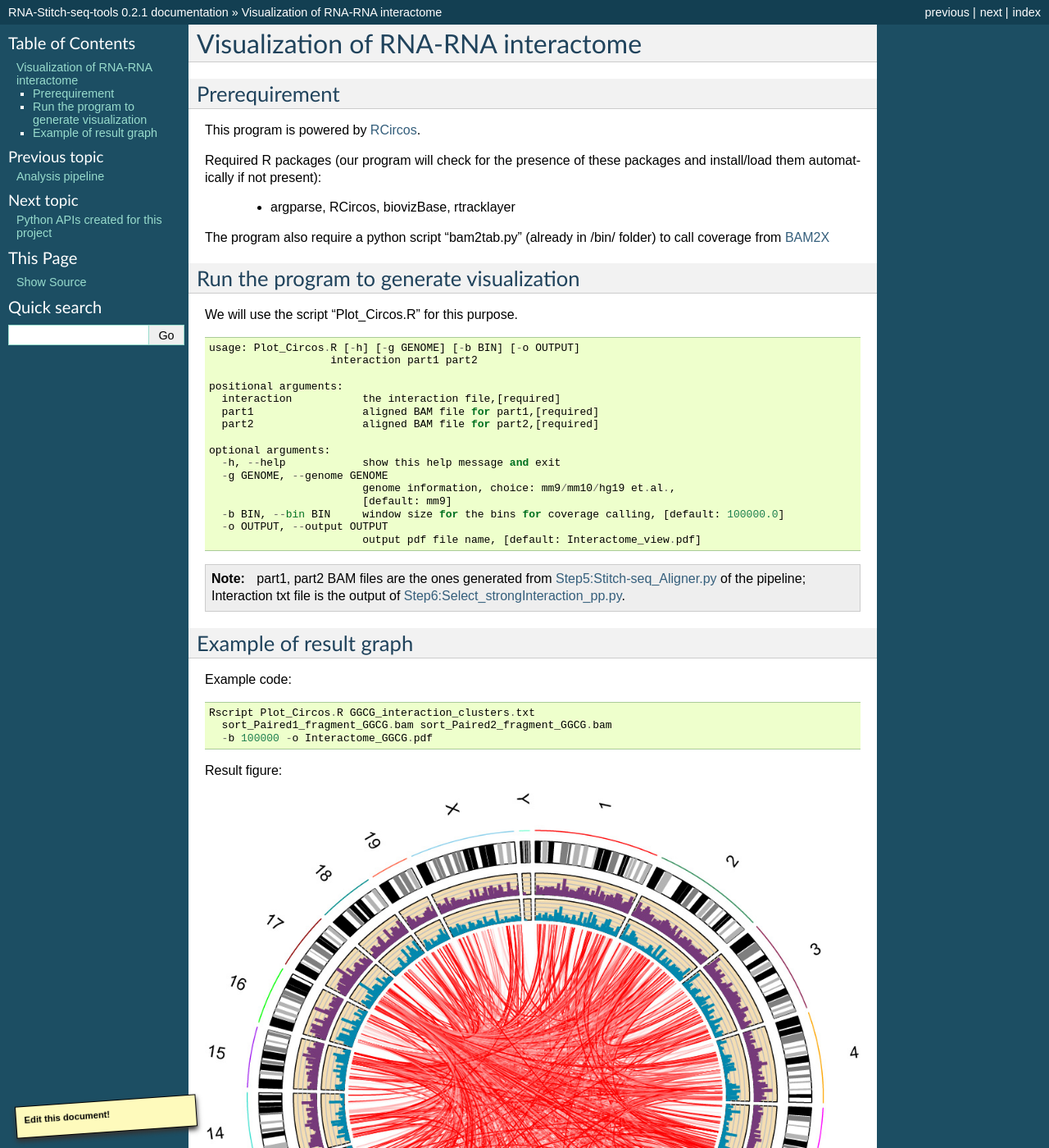
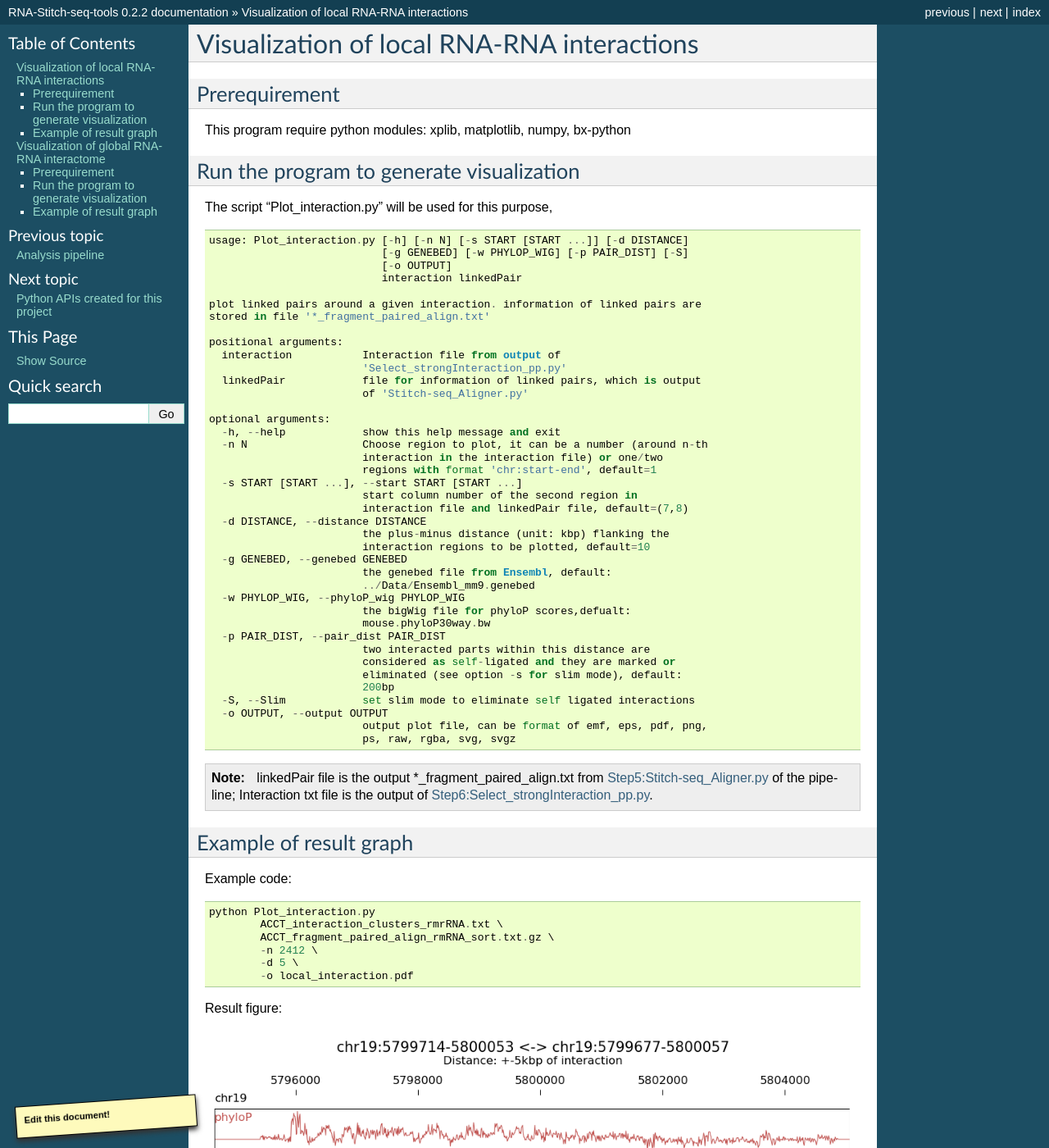
Before and after one commit to yu68/RNA-Hi-C, a Sphinx documentation site: the page built from doc/source/Visualization.rst, in a window 1280 px wide and 1400 px high. Shown: the whole window at 82% size. Built offline with Sphinx 7.4.7, drawn with Linux system fonts in a browser that asks for light colours; formulas are drawn with MathJax 3; comment, search, counter and statistics services are not loaded; some of the changed text lies outside the part shown.

Commit message:
modify documents to include Plot_interaction

```diff
--- a/doc/source/Visualization.rst
+++ b/doc/source/Visualization.rst
@@ -1,8 +1,97 @@
 .. _Visualization:
 
-====================================
-Visualization of RNA-RNA interactome
-====================================
+===========================================
+Visualization of local RNA-RNA interactions
+===========================================
+
+Prerequirement
+--------------
+
+This program require python modules: xplib, matplotlib, numpy, bx-python
+
+.. _plotInteraction:
+Run the program to generate visualization
+-----------------------------------------
+.. index:: Plot_interaction.py
+
+The script "Plot_interaction.py" will be used for this purpose, ::
+
+  usage: Plot_interaction.py [-h] [-n N] [-s START [START ...]] [-d DISTANCE]
+                             [-g GENEBED] [-w PHYLOP_WIG] [-p PAIR_DIST] [-S]
+                             [-o OUTPUT]
+                             interaction linkedPair
+
+  plot linked pairs around a given interaction. information of linked pairs are
+  stored in file '*_fragment_paired_align.txt'
+
+  positional arguments:
+    interaction           Interaction file from output of
+                          'Select_strongInteraction_pp.py'
+    linkedPair            file for information of linked pairs, which is output
+                          of 'Stitch-seq_Aligner.py'
+
+  optional arguments:
+    -h, --help            show this help message and exit
+    -n N                  Choose region to plot, it can be a number (around n-th
+                          interaction in the interaction file) or one/two
+                          regions with format 'chr:start-end', default=1
+    -s START [START ...], --start START [START ...]
+                          start column number of the second region in
+                          interaction file and linkedPair file, default=(7,8)
+    -d DISTANCE, --distance DISTANCE
+                          the plus-minus distance (unit: kbp) flanking the
+                          interaction regions to be plotted, default=10
+    -g GENEBED, --genebed GENEBED
+                          the genebed file from Ensembl, default:
+                          ../Data/Ensembl_mm9.genebed
+    -w PHYLOP_WIG, --phyloP_wig PHYLOP_WIG
+                          the bigWig file for phyloP scores,defualt:
+                          mouse.phyloP30way.bw
+    -p PAIR_DIST, --pair_dist PAIR_DIST
+                          two interacted parts within this distance are
+                          considered as self-ligated and they are marked or
+                          eliminated (see option -s for slim mode), default:
+                          200bp
+    -S, --Slim            set slim mode to eliminate self ligated interactions
+    -o OUTPUT, --output OUTPUT
+                          output plot file, can be format of emf, eps, pdf, png,
+                          ps, raw, rgba, svg, svgz
+
+.. note::
+
+  linkedPair file is the output \*_fragment_paired_align.txt from :ref:`Step5:Stitch-seq_Aligner.py<Step5>` of the pipeline; Interaction txt file is the output of :ref:`Step6:Select_strongInteraction_pp.py<Step6>`.
+
+
+Example of result graph
+-----------------------
+
+Example code: ::
+
+  python Plot_interaction.py
+          ACCT_interaction_clusters_rmrRNA.txt \
+          ACCT_fragment_paired_align_rmRNA_sort.txt.gz \
+          -n 2412 \
+          -d 5 \
+          -o local_interaction.pdf
+
+Result figure:
+
+.. image:: local_interaction_malat1_ACCT.jpg
+
+Explanation:
+
+.. raw:: html
+
+ <ul>
+ <li> The <font color="#4F81BD"> blue </font> blocks are clusters generated in <font color="#4F81BD"> R1 </font>. And the <font color="#C0504D"> blue </font> blocks are clusters generated in <font color="#C0504D"> R2 </font>. </li>
+ <li> the semi-transparent polygons connecting clusters in <font color="#4F81BD">R1</font> and <font color="#C0504D">R2</font> pools indicate different strong interactions between clusters. </li>
+ <li>The lines connecting to regions are evidence of linkedPairs, where <font color="#00dd00"> green </font> lines are the ones with distance between two ends less than what specified in option '-p'. This implies self ligation. All others are colored black </li>
+ </ul>
+
+
+===========================================
+Visualization of global RNA-RNA interactome
+===========================================
 
 Prerequirement
 --------------
@@ -61,7 +150,7 @@ Explanation:
 .. raw:: html
 
  <ul>
- <li>The <font color="#763a7a"> purple </font>track right inside chromatin cytoband ideogram is the coverage of part1 (the first genomic regions connected with linker sequences)  of this sample.</li>
+ <li>The <font color="#763a7a"> purple </font>track right inside chromatin cytoband ideogram is the coverage of part1 (the first genomic regions connected with linker sequences) of this sample.</li>
  <li>The <font color="#0288ad"> light blue </font>track next is the coverage of part2 (the other genomic regions connected with linkers). </li>
  <li>The <font color="red">inner </font>links are the strong interactions after removing rRNA. colors represent the confidence of the interaction (the ones with lower p-values are stronger) </li>
  </ul>
--- a/doc/source/conf.py
+++ b/doc/source/conf.py
@@ -60,7 +60,7 @@ copyright = u'2013, Pengfei Yu'
 # The short X.Y version.
 version = '0.2'
 # The full version, including alpha/beta/rc tags.
-release = '0.2.1'
+release = '0.2.2'
 
 # The language for content autogenerated by Sphinx. Refer to documentation
 # for a list of supported languages.
```
Also changed, not shown: doc/source/index.rst (+8 -0 lines), doc/source/local_interaction_malat1_ACCT.jpg (added), 16 other files.
